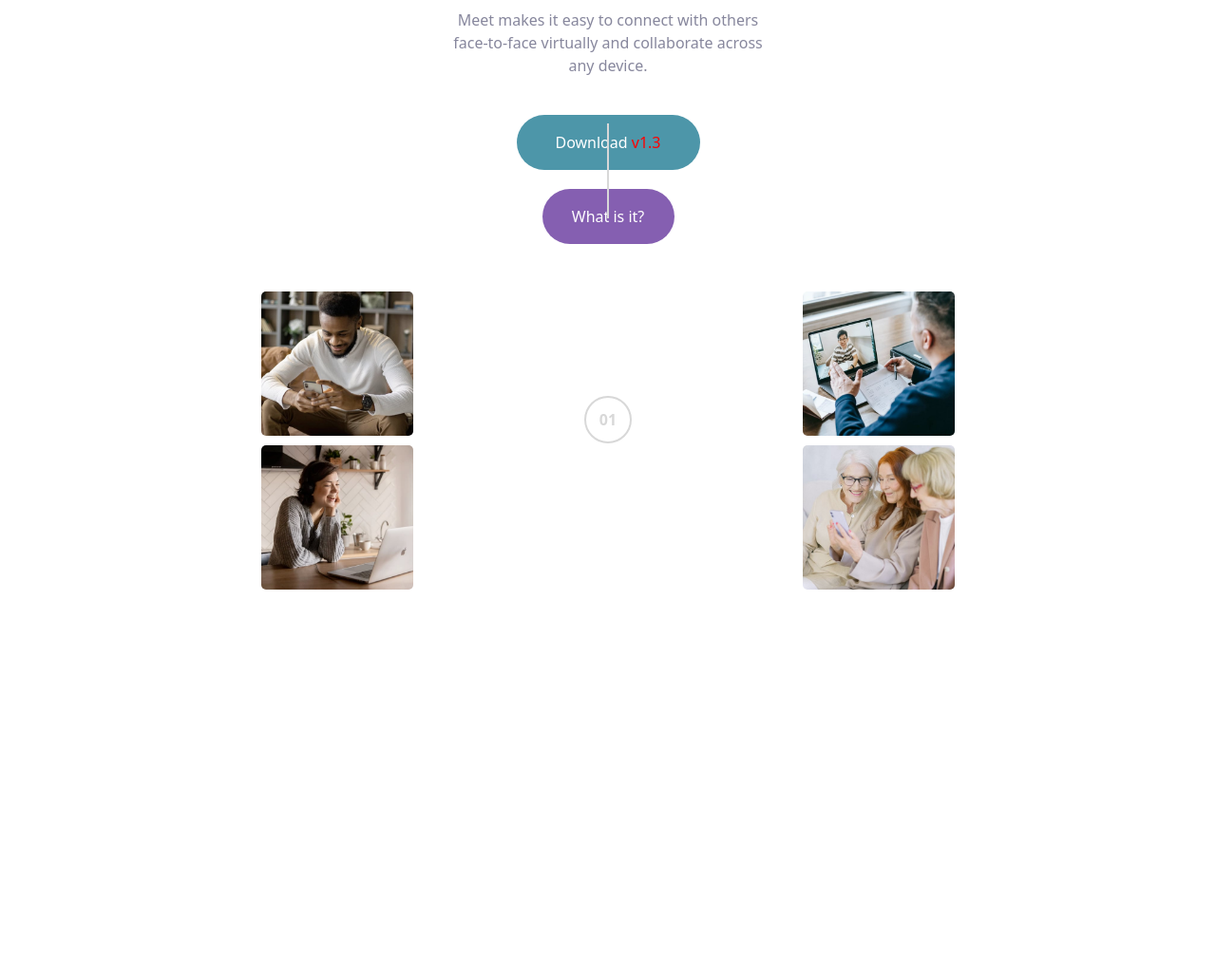
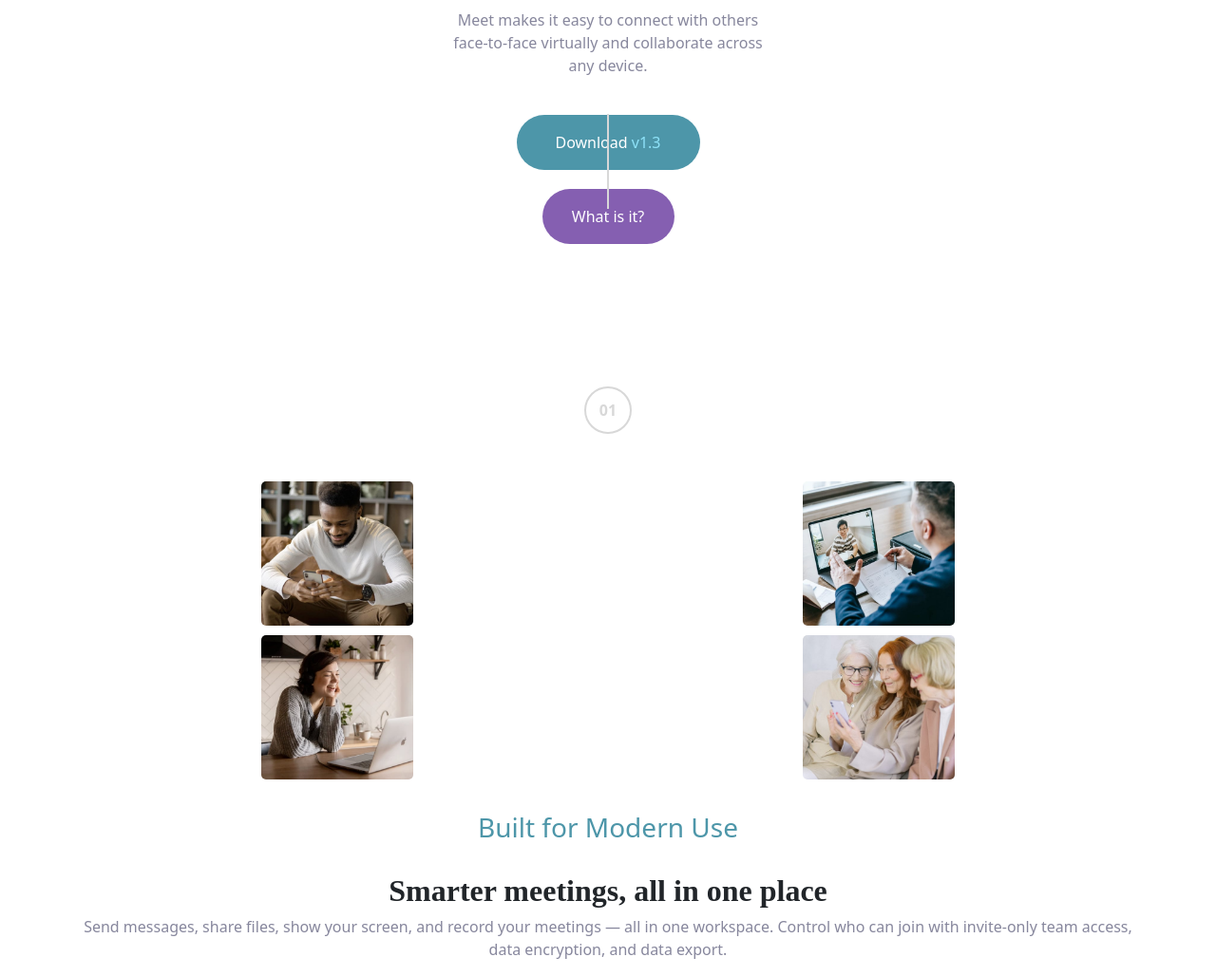
Before and after one commit to anthonys1760/meetlandingpage, a plain HTML site: page index.html in a window 1280 px wide. Shown: the part 620-1648 px from the top of the page at 95% size. Before the commit the page ends 1251 px from the top, so only its background shows below. Drawn offline with nearby package versions, Linux system fonts and the light colour scheme.

Commit message:
Added button color,  spacing fixes and grid issue.

```diff
--- a/index.html
+++ b/index.html
@@ -16,6 +16,8 @@
       --grey: #87879D;
       --teal: #4D96A9;
       --light: #D8D8D8;
+      --buttonTeal: #8FE3F9;
+
     }
 
     @import url('https://fonts.googleapis.com/css2?family=Red+Hat+Display:wght@900&display=swap');
@@ -79,7 +81,7 @@
       position: absolute;
       left: 50%;
       margin-left: -1px;
-      bottom: -50px;
+      bottom: -40px;
     }
 
     .line-circle-circle {
@@ -89,7 +91,7 @@
       height: 50px;
       border-radius: 40px;
       margin: 0 auto;
-      top: 160px;
+      top: 150px;
     }
 
     .mobile-image {
@@ -100,6 +102,15 @@
 
     .image-grid {
       padding-right: 0px;
+      margin-top: 200px;
+    }
+
+    h3 {
+      color: var(--teal);
+    }
+
+    #send-messages {
+      color: var(--grey);
     }
 
   </style>
@@ -128,7 +139,7 @@
       <h1 class="group-chat">Group Chat <br> for Everyone</h1>
       <br>
       <p id="text">Meet makes it easy to connect with others <br> face-to-face virtually and collaborate across <br> any device.</p>
-      <button id="download-button" type="button" class="btn btn-primary">Download <span style="color: red;">v1.3</span></button>
+      <button id="download-button" type="button" class="btn btn-primary">Download <span style="color: var(--buttonTeal)">v1.3</span></button>
       <button id="what-button" type="button" class="btn btn-primary">What is it?</button>
     </div>
 
@@ -147,9 +158,15 @@
         <div class="col image-fluid"><img class="mobile-image" src="assets/desktop/image-women-videochatting.jpg"></div>
       </div>
     </div>
+
+    <div class="built-section">
+      <h3 class="pt-4 pb-4">Built for Modern Use</h3>
+      <h1 style="font-size: 32px; line-height: 36px; font-weight: 900; font-family: Red Hat Display;">Smarter meetings, all in one place</h1>
+      <p id="send-messages">Send messages, share files, show your screen, and record your meetings — all in one
+        workspace. Control who can join with invite-only team access, data encryption, and data export.</p>
     </div>
 
-  </div>
+    </div>
 
 
   <!-- Optional JavaScript; choose one of the two! -->
@@ -165,17 +182,6 @@
 
 <!-- Meet makes it easy to connect with others face-to-face virtually and collaborate across any device.
 
-  Download v1.3
-  What is it?
-
-  01
-  Built for modern use
-
-  Smarter meetings, all in one place
-
-  Send messages, share files, show your screen, and record your meetings — all in one
-  workspace. Control who can join with invite-only team access, data encryption, and data export.
-
   02
   Experience more together
   Stay connected with reliable HD meetings and unlimited one-on-one and group video sessions.
```
